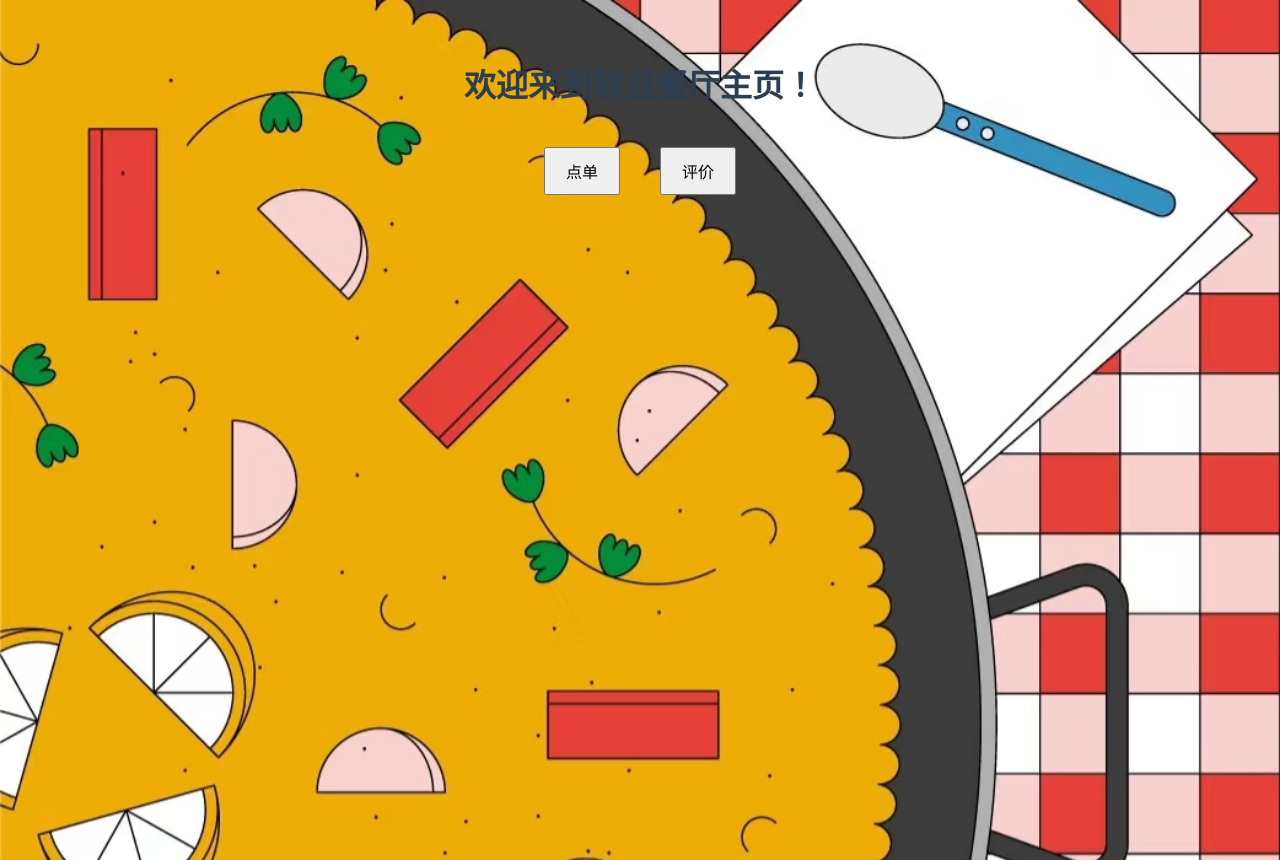
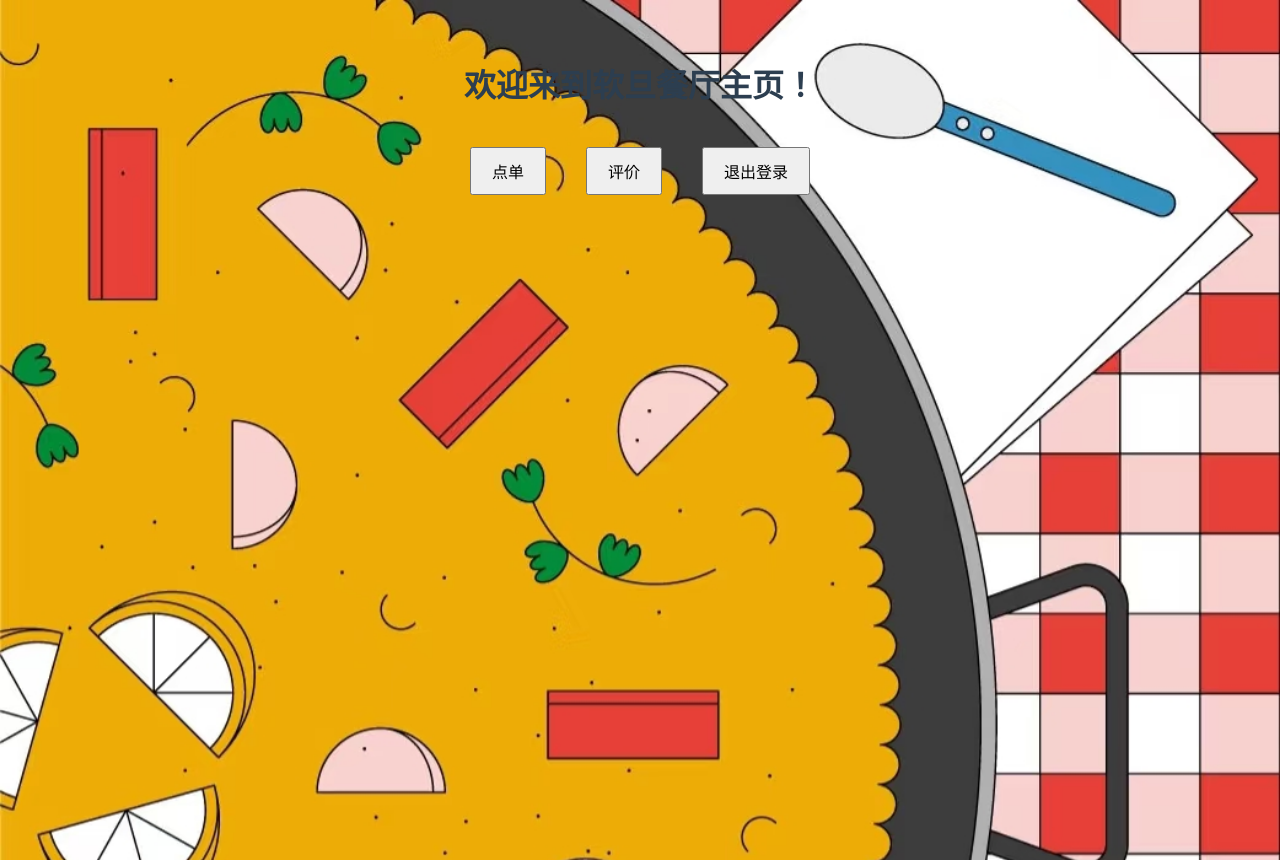
Before and after one commit to AlfredHef/xiaozhongdianp, a Vue app in the folder SE_front_end/vue_pj/: page /homepage in a window 1280 px wide. Built offline with nearby package versions, Linux system fonts and the light colour scheme.

Commit message:
在HomePage新增退出登录按钮，点击后返回登陆前主页

```diff
--- a/SE_front_end/vue_pj/src/views/HomePage.vue
+++ b/SE_front_end/vue_pj/src/views/HomePage.vue
@@ -3,6 +3,7 @@
     <h1>{{ message }}</h1>
     <button @click="order">点单</button>
     <button @click="evaluate">评价</button>
+    <button @click="quit">退出登录</button>
   </div>
 </template>
 
@@ -23,6 +24,9 @@ export default {
     evaluate() {
       this.message = '评价模式';
     },
+    quit(){
+      this.$router.push("/");
+    }
   }
 };
 </script>
```
